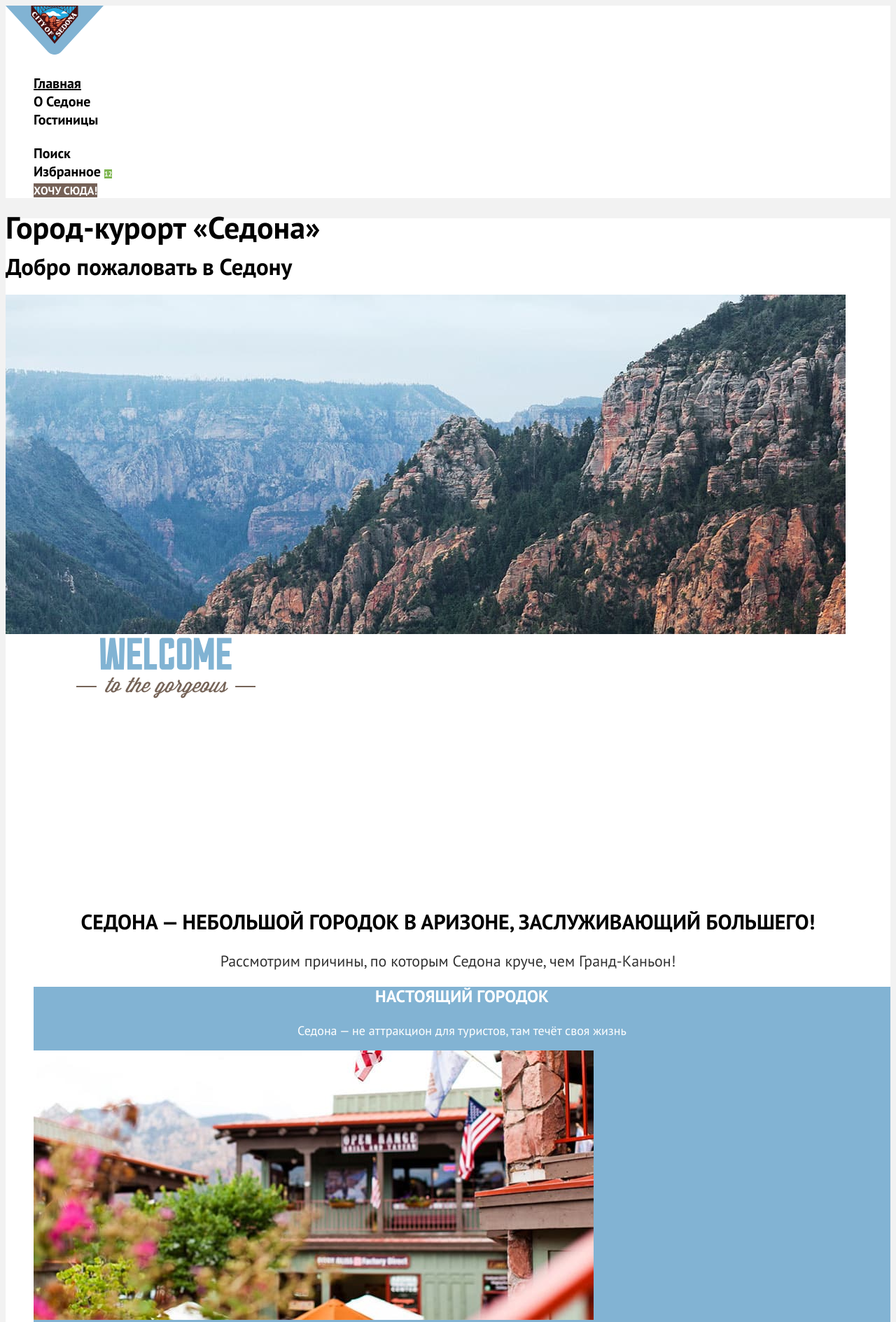
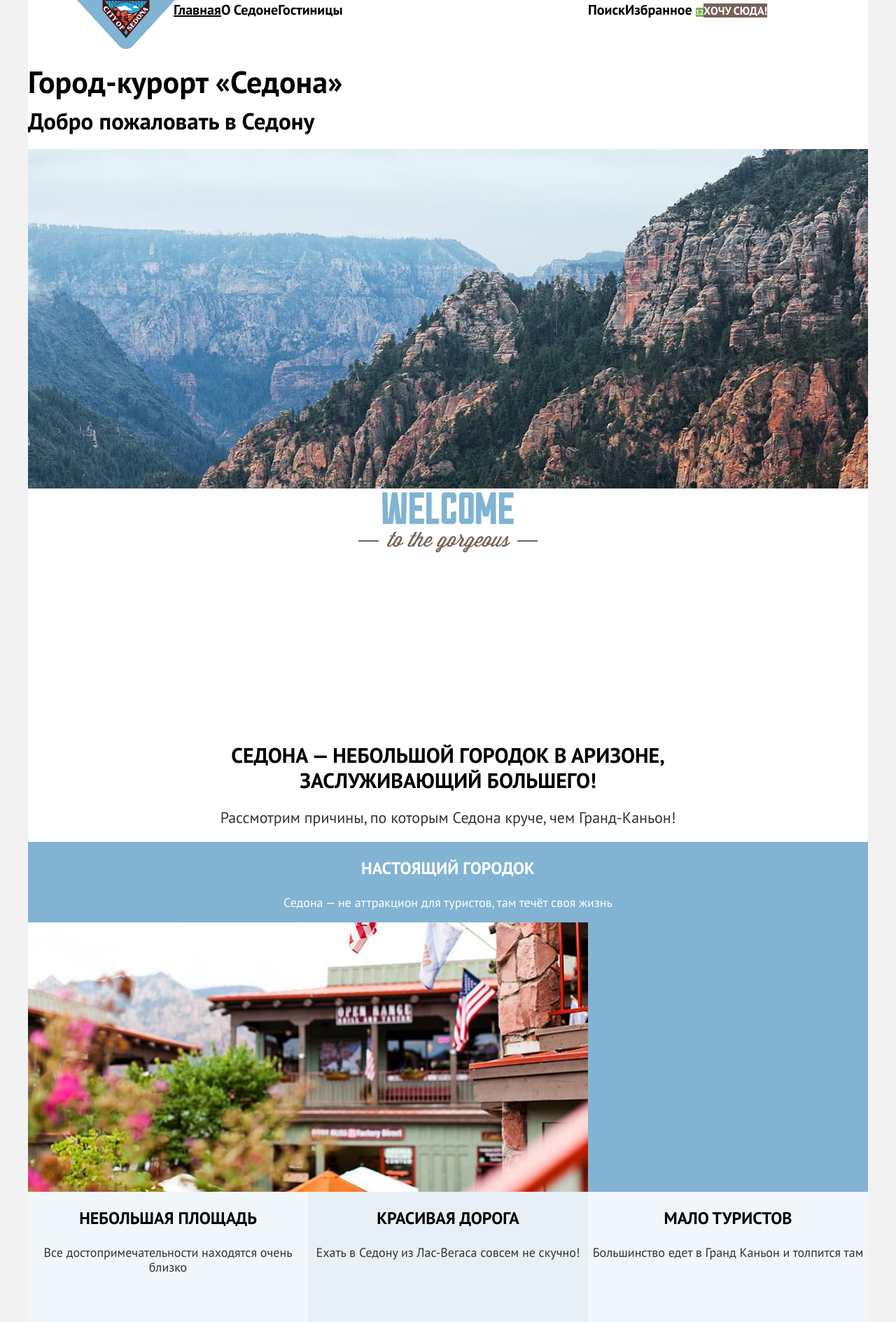
Before and after one commit to htmlacademy-htmlcss/2486673-sedona-1, a plain HTML site: page index.html in a window 1280 px wide. Shown: the top 1889 px of the page at 70% size. Drawn offline with Linux system fonts and the light colour scheme.

Commit message:
добавляет сетку крупных элементов для главной

```diff
--- a/index.html
+++ b/index.html
@@ -6,6 +6,7 @@
     <link rel="stylesheet" href="styles/styles.css">
   </head>
   <body>
+    <div class="main-container">
       <header class="page-header">
         <a class="logo" href="index.html">
           <img class="page-header-logo" src="images/logo.svg" width="140" height="70" alt="Логотип компани «city of sedona».">
@@ -22,19 +23,19 @@
               <a class="navigation-link" href="catalog.html">Гостиницы</a>
             </li>
           </ul>
-        <ul class="navigation-user navigation-list">
-          <li class="navigation-item">
-            <a class="navigation-link" href="#">
+          <ul class="navigation-user">
+            <li class="navigation-user-item">
+              <a class="navigation-user-link" href="#">
                 <span class="visually-hidden">Поиск</span>
               </a>
             </li>
-          <li class="navigation-item">
-            <a class="navigation-link" href="#">
+            <li class="navigation-user-item">
+              <a class="navigation-user-link" href="#">
                 <span class="visually-hidden">Избранное</span>
                 <span class="value-favorite">12</span>
               </a>
             </li>
-          <li class="navigation-item">
+            <li class="navigation-user-item">
               <a class="button navigation-button" href="#">Хочу сюда!</a>
             </li>
           </ul>
@@ -110,7 +111,7 @@
           </form>
         </section>
         <section class="footer-contacts">
-        <h2 class="visually-hidden">Контакты и социальные сети</h2>
+          <h2 class="visually-hidden" hidden>Контакты и социальные сети</h2>
           <ul class="footer-social-list">
             <li class="footer-social-item">
               <a class="button social-button" href="https://vk.com/htmlacademy">
@@ -139,5 +140,6 @@
             </a>
          </section>
       </footer>
+    </div>
   </body>
 </html>
--- a/styles/styles.css
+++ b/styles/styles.css
@@ -14,7 +14,18 @@
   font-display: swap;
 }
 
+*,
+*::before,
+*::after {
+  box-sizing: border-box;
+}
+
+html {
+  height: 100%;
+}
+
 body {
+  margin: 0;
   font-family: "PT Sans", Arial, sans-serif;
   font-weight: 400;
   font-size: 22px;
@@ -23,16 +34,30 @@ body {
   color: #000000;
 }
 
+.main-container {
+  width: 1200px;
+  margin: 0 auto;
+  min-height: 100vh;
+  display: flex;
+  flex-direction: column;
+
+}
+
 .page-header {
+  display: flex;
+  width: 1200px;
+  margin: 0 auto;
   background-color: #ffffff;
 }
 
 .main-index {
   background-color: #ffffff;
+  flex-grow: 1;
 }
 
 .main-inner {
   background-color: #ffffff;
+  flex-grow: 1;
 }
 
 .button {
@@ -49,11 +74,44 @@ body {
 
 /*Navigation*/
 
+.logo {
+  margin: 0 30px 0 70px;
+  width: 138px;
+  margin-right: auto;
+}
+
+.navigation {
+  display: flex;
+  width: 100%;
+}
+
 .navigation-list {
+  display: flex;
+  margin: 0;
+  padding: 0;
+  width: 400px;
   list-style: none;
 }
 
+.navigation-user {
+  display: flex;
+  margin: 0;
+  padding: 0;
+  width: 400px;
+  list-style: none;
+  margin-left: auto;
+}
+
 .navigation-link {
+  font-weight: 700;
+  font-size: 20px;
+  line-height: 24px;
+  text-transform: capitalize;
+  text-decoration: none;
+  color: inherit;
+}
+
+.navigation-user-link {
   font-weight: 700;
   font-size: 20px;
   line-height: 24px;
@@ -72,6 +130,14 @@ body {
   text-align: center;
   background-color: #7db54f;
   color: #FFFFFF;
+}
+
+/* Hero */
+
+.hero-text-image {
+  display: block;
+  padding: 0;
+  margin: 0 auto;
 }
 
 /* Filter catalog */
@@ -132,8 +198,6 @@ body {
   background-color: transparent;
   color: #FFFFFF;
 }
-
-
 
 /* Catalog searching-results*/
 
@@ -229,6 +293,8 @@ background-color: #82B3D3;
   line-height: 36px;
   text-align: center;
   text-transform: uppercase;
+  width: 620px;
+  margin: 0 auto;
 }
 
 .advantages-main-description {
@@ -237,14 +303,25 @@ background-color: #82B3D3;
 }
 
 .advantages-list {
+  display: flex;
+  flex-wrap: wrap;
   list-style: none;
+  margin: 0;
+  padding: 0;
+}
+
+.advantages-image {
+  display: block;
 }
 
 .advantages-item {
+  width: 400px;
+  min-height: 385px;
   background-color: rgba(131, 179, 211, 0.12);
 }
 
 .advantages-item-dark {
+  width: 100%;
   background-color: rgba(130, 179, 211, 1);
 }
 
@@ -288,10 +365,15 @@ background-color: #82B3D3;
 }
 
 .service-list {
+  display: flex;
   list-style: none;
+  padding: 0;
+  margin: 0;
 }
 
 .service-item {
+  width: 400px;
+  min-height: 385px;
   background-color: rgba(131, 179, 211, 0.12);
 }
 
@@ -333,7 +415,7 @@ background-color: #82B3D3;
   font-weight: 700;
   font-size: 20px;
   line-height: 36px;
-  align-items: center;
+  margin: 0 auto;
 }
 
 /* Footer */
@@ -362,7 +444,7 @@ background-color: #82B3D3;
   text-transform: uppercase;
 }
 
-  .footer-subscribe-description {
+.footer-subscribe-description {
   color: #000000;
   text-align: center;
 }
@@ -373,10 +455,12 @@ background-color: #82B3D3;
   background-size: 100% auto;
   color: #ffffff;
   background-repeat: no-repeat;
+  height: 415px;
 }
 
 .footer-subscribe {
   background-image: none;
+  background-color: #ffffff;
 }
 
 .footer-subscribe-button {
@@ -387,10 +471,19 @@ background-color: #82B3D3;
   color: #FFFFFF;
 }
 
+.footer-contacts {
+  display: flex;
+  margin: 0 auto;
+  justify-content: space-between;
+}
+
 /* footer-social */
 
 .footer-social-list {
+  display: flex;
   list-style: none;
+  width: 142px;
+  margin: 0 42px 0 70px;
 }
 
 .social-button {
@@ -403,9 +496,17 @@ background-color: #82B3D3;
   font-style: normal;
   font-weight: 400;
   font-size: 40px;
-  line-height: 40px;
   text-align: center;
   text-transform: uppercase;
   text-decoration: none;
   color: #000000;
+  width: 720px;
 }
+
+.htmlacademy-logo-image {
+  display: block;
+  margin: 0;
+  padding: 0;
+  width: 115px;
+  margin-right: 70px;
+}
```
Also changed, not shown: catalog.html (+8 -6 lines). Lines whose indentation alone changed are shown as unchanged.
